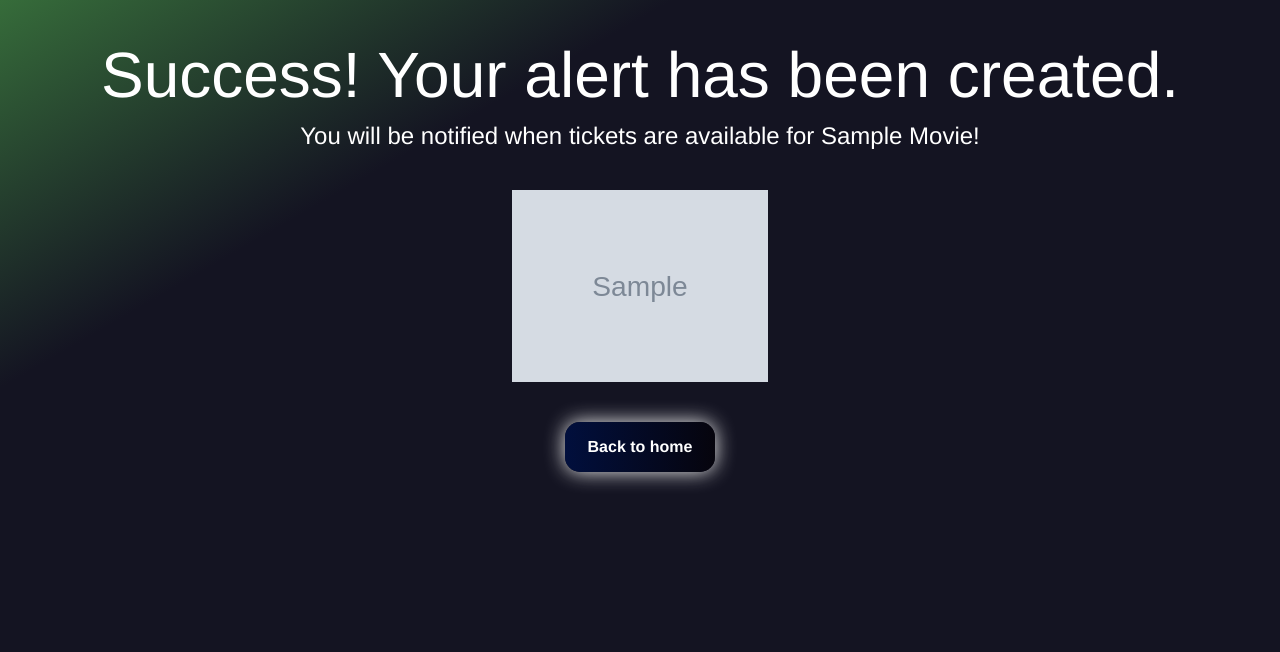
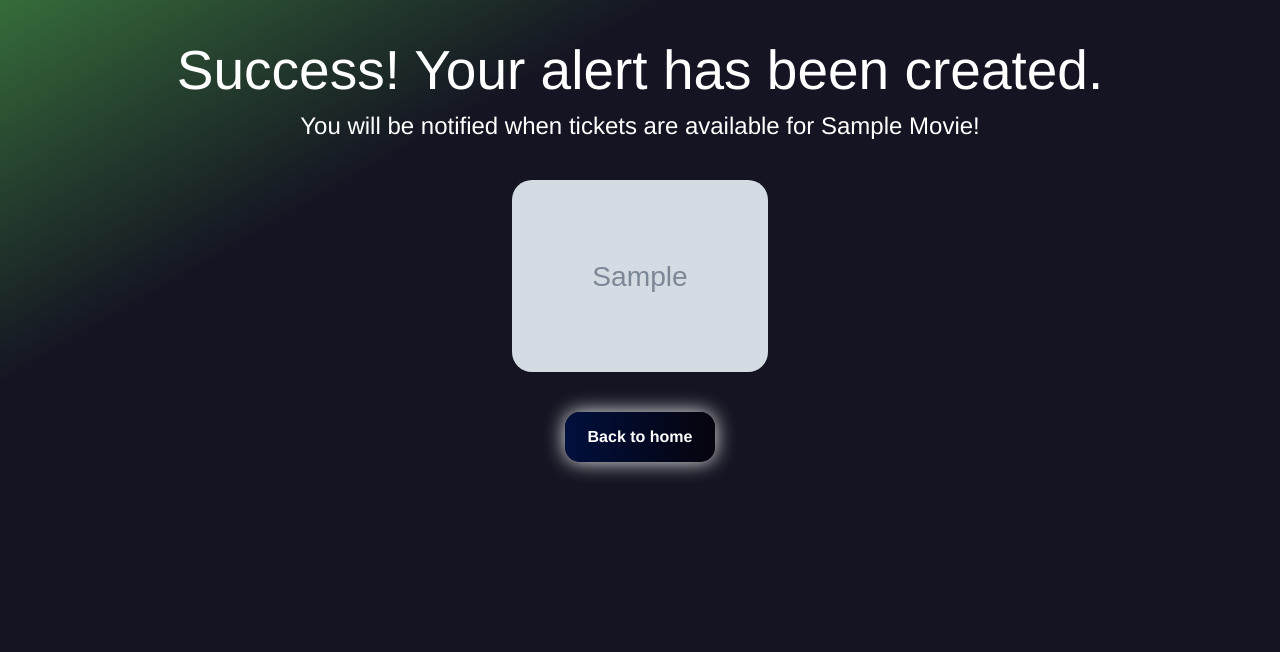
Before and after one commit to fanisvl/ticket_alerts_web, a Flask app: template templates/alert_created.html in a window 1280 px wide. Shown: the top 652 px of the page. Run offline with Flask 3, Linux system fonts and the light colour scheme; the template is opened without the code that fills it: most values are stand-ins (such as "Sample title", 1, 10 or a date in 2020); grey boxes marked "Sample" are stand-in pictures.

Commit message:
minor style changes

```diff
--- a/static/css/alert_created.css
+++ b/static/css/alert_created.css
@@ -23,7 +23,7 @@ body {
 }
 
 .title {
-    font-size: 64px;
+    font-size: 55px;
     animation: 1s ease-out 0s 1 fade-in;
 }
 
@@ -35,11 +35,10 @@ body {
 
 .poster {
     height: auto;
-    padding: 30px 0px;
-    border-radius: 30px;
     width: 20vw;
+    margin: 30px 0px;
     animation: 1s ease-out 0s 1 fade-in;
-
+    border-radius: 20px;
 }
 
 .back {
--- a/templates/movie.html
+++ b/templates/movie.html
@@ -18,10 +18,10 @@
                     <form action="/alert_created" method="post">
                         <input class="email" type="email" name="email" id="email" required placeholder="email">
                         <input type="hidden" name="movie_data" value=" {{ movie_data }}">
-                        <input class="get-notified-button" type="submit" value="Get notified!">
+                        <input class="get-notified-button" type="submit" value="Get notified">
                     </form>
                 {% else %}
-                    <a  class="tickets-link" href="https://www.villagecinemas.gr/WebTicketing/"> Purchase tickets! </a>
+                    <a  class="tickets-link" href="https://www.villagecinemas.gr/WebTicketing/"> Purchase tickets </a>
                 {% endif %}
             </div>
 
```
